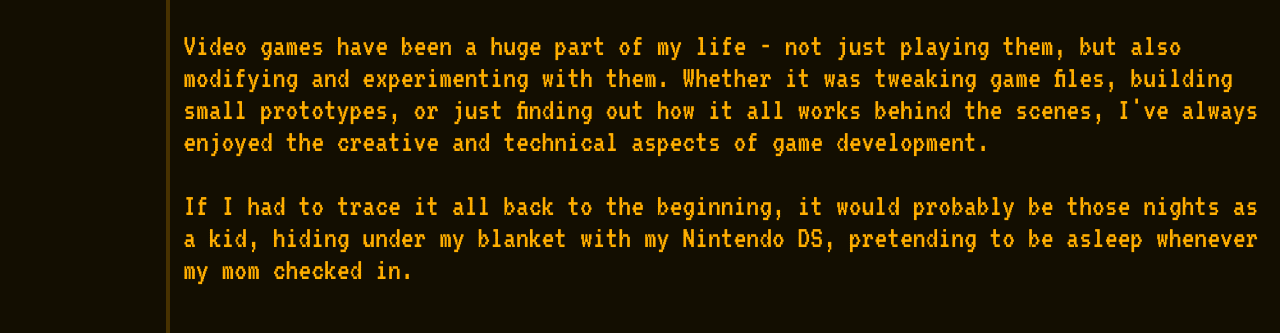
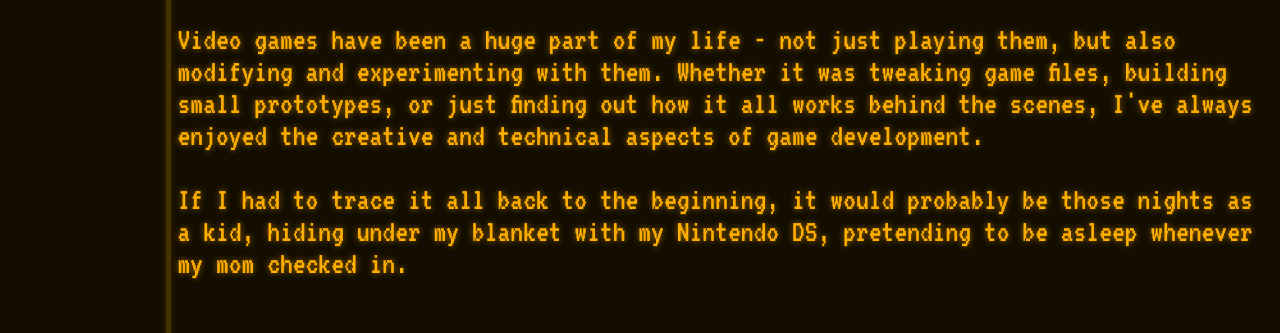
Before and after one commit to TimKoenig96/TimKoenig96.github.io, a website built with webpack: page src/index.html in a window 1280 px wide. Shown: the part 177-510 px from the top of the page. Built offline with nearby package versions, Linux system fonts and the light colour scheme.

Commit message:
edit: Text and element glow effect

```diff
--- a/src/index.html
+++ b/src/index.html
@@ -27,6 +27,7 @@
 		<div id="navbar">
 			<div class="button active"><p>About me</p></div>
 		</div>
+		<div class="vr"></div>
 		<div id="content_container">
 			<div class="content active">
 				<h1>About me</h1>
--- a/src/stylesheet.css
+++ b/src/stylesheet.css
@@ -16,7 +16,9 @@
 	/* Colors */
 	--bg_color: hsl(41, 90%, 4%);
 	--secondary_color: hsl(41, 100%, 14%);
+	--secondary_color_glow: hsla(41, 100%, 14%, 0.8);
 	--fg_color: hsl(41, 100%, 50%);
+	--fg_color_glow: hsla(41, 100%, 50%, 0.6);
 }
 
 * {
@@ -26,7 +28,11 @@
 	scrollbar-color: var(--fg_color) transparent;
 }
 
-*::selection { background-color: #297f80; }
+/* *::selection { background-color: #297f80; } */
+*::selection {
+	color: var(--bg_color);
+	background-color: var(--fg_color);
+}
 
 body {
 	display: flex;
@@ -38,14 +44,29 @@ body {
 	color: var(--fg_color);
 	line-height: 1em;
 	font-size: var(--text_normal);
+	text-shadow: 0 0 var(--space_s) var(--fg_color_glow);
 }
 
 h1 { font-size: var(--text_large); }
 a { color: var(--fg_color); }
 
-hr { border: calc(var(--border) / 2) solid var(--secondary_color); }
+hr {
+	border: none;
+	border-bottom: var(--border) solid var(--secondary_color);
+	box-shadow: 0 0 var(--space_s) 0 var(--secondary_color_glow);
+}
 
 ul > li { list-style-type: square; }
+/* #endregion */
+
+
+/* #region | Misc classes */
+.vr {
+	width: var(--border);
+	flex-shrink: 0;
+	background-color: var(--secondary_color);
+	box-shadow: 0 0 var(--space_s) 0 var(--secondary_color_glow);
+}
 /* #endregion */
 
 
@@ -83,7 +104,6 @@ ul > li { list-style-type: square; }
 	flex-direction: column;
 	flex-shrink: 0;
 	padding: var(--space_s);
-	border-right: var(--border) solid var(--secondary_color);
 	overflow-y: auto;
 }
 
@@ -94,6 +114,7 @@ ul > li { list-style-type: square; }
 	padding: var(--space_s);
 	cursor: pointer;
 	background-color: var(--secondary_color);
+	box-shadow: 0 0 var(--space_s) 0 var(--secondary_color_glow);
 }
 
 #navbar > .button > p::before {
@@ -107,15 +128,12 @@ ul > li { list-style-type: square; }
 
 /* #region | Content */
 #content_container {
-	display: flex;
-	margin: calc(var(--space_s) * 2);
 	flex-grow: 1;
 }
 
-
-
 .content {
-	flex: 1;
+	padding: var(--space_s);
+	height: 100%;
 	overflow: auto;
 }
 
@@ -148,12 +166,14 @@ ul > li { list-style-type: square; }
 	position: absolute;
 	box-shadow: inset 0 calc(var(--border) * -1) 0 var(--secondary_color);
 	color: var(--secondary_color);
+	text-shadow: 0 0 var(--space_s) var(--secondary_color_glow);
 	z-index: 0;
 }
 
 .timeline_event:hover {
 	box-shadow: inset 0 calc(var(--border) * -1) 0 var(--fg_color);
 	color: var(--fg_color);
+	text-shadow: 0 0 var(--space_s) var(--fg_color_glow);
 	z-index: 1;
 }
 
```
